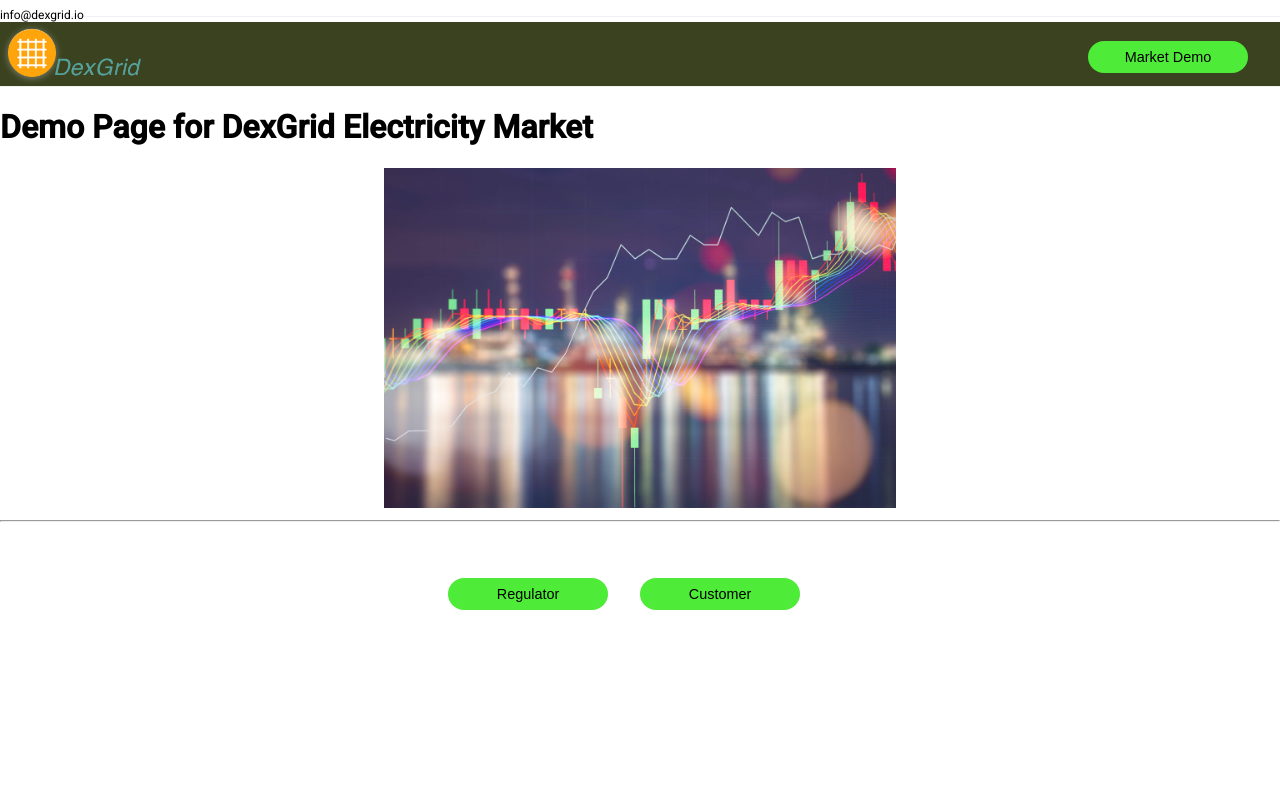
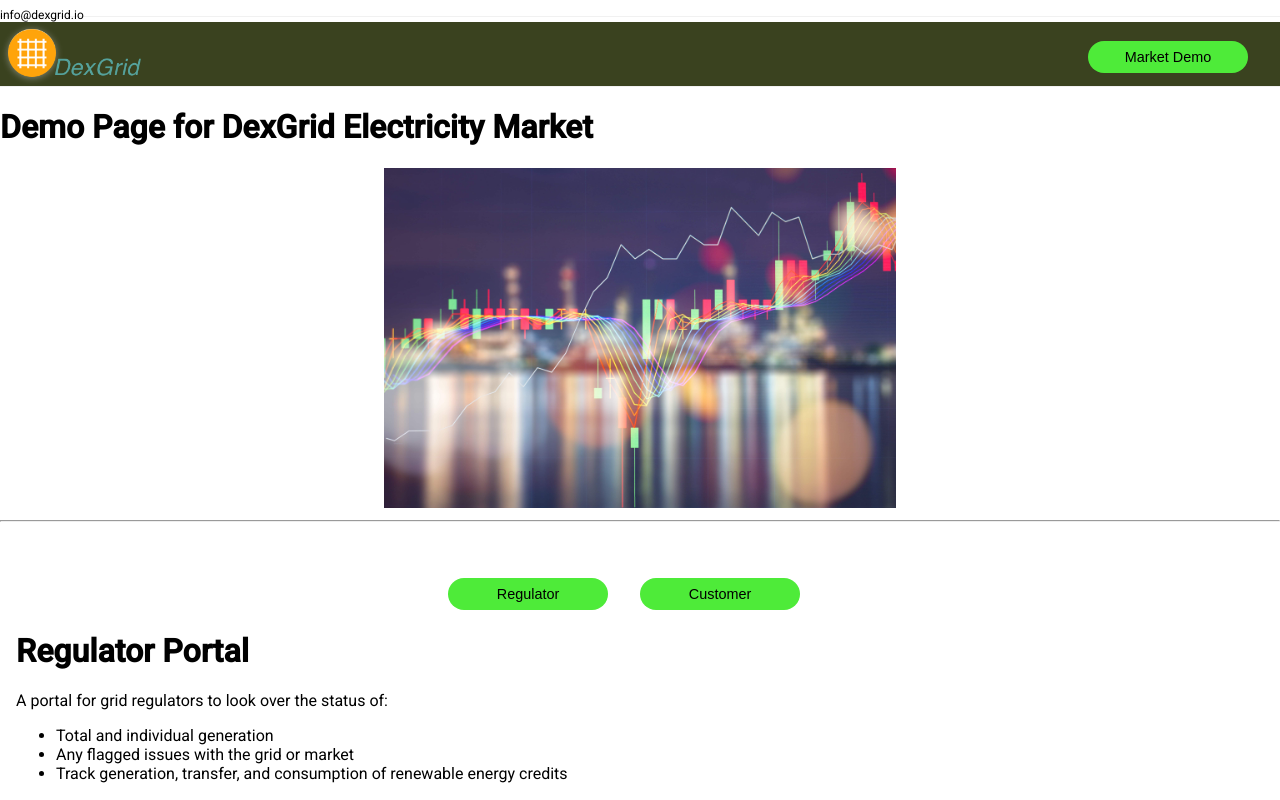
Before and after one commit to DexGridPR/dexgriddemo, an Angular app: page /market in a window 1280 px wide. Both pictures are taken after a click on the button "Regulator". Built offline with nearby package versions, Linux system fonts and the light colour scheme.

Commit message:
Added functionality for bringing in customer/regulator components through *ngIf

```diff
--- a/src/app/market/market.component.html
+++ b/src/app/market/market.component.html
@@ -10,4 +10,13 @@
     <button id="customer" (click)="cus()">Customer</button>
   </div>
 
+  <div *ngIf="should_open_reg;">
+    <app-regulator></app-regulator>
+    <!-- <ng-template #empty>Nothing Opened</ng-template> -->
+  </div>
+
+  <div *ngIf="should_open_cus;">
+    <app-customer></app-customer>
+    <!-- <ng-template #empty>Nothing Opened</ng-template> -->
+  </div>
 </div>
--- a/src/app/market/market.component.ts
+++ b/src/app/market/market.component.ts
@@ -13,6 +13,8 @@ import { HttpClient } from '@angular/common/http';
   styleUrls: ['./market.component.scss']
 })
 export class MarketComponent implements OnInit {
+  public should_open_reg = false;
+  public should_open_cus = false;
 
   // constructor( private dialog: MatDialog ) { }
 
@@ -20,12 +22,16 @@ export class MarketComponent implements OnInit {
   }
 
   reg() {
+    this.should_open_reg = true;
+    this.should_open_cus = false;
     console.log("Regulator Component")
     // const dialogConfig = new MatDialogConfig();
     // this.dialog.open(RegulatorComponent, dialogConfig);
   }
 
   cus() {
+    this.should_open_cus = true;
+    this.should_open_reg = false;
     console.log("Customer Component")
   }
 
--- a/src/app/regulator/regulator.component.html
+++ b/src/app/regulator/regulator.component.html
@@ -1,3 +1,12 @@
-<p>
-  regulator works!
-</p>
+<div id="regulator">
+<h1>Regulator Portal</h1>
+
+<div>
+  <p>A portal for grid regulators to look over the status of:</p>
+  <ul>
+    <li>Total and individual generation</li>
+    <li>Any flagged issues with the grid or market</li>
+    <li>Track generation, transfer, and consumption of renewable energy credits</li>
+  </ul>
+</div>
+</div>
--- a/src/app/regulator/regulator.component.scss
+++ b/src/app/regulator/regulator.component.scss
@@ -0,0 +1,3 @@
+#regulator {
+    margin: 0em 1em 0em 1em;
+}
```
